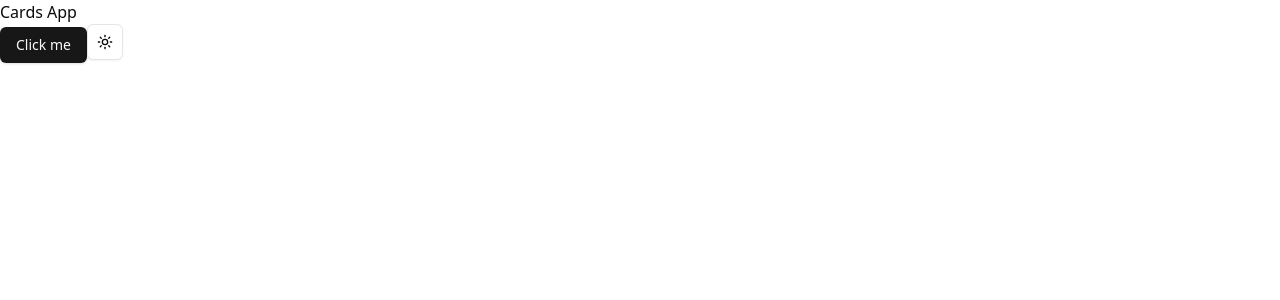
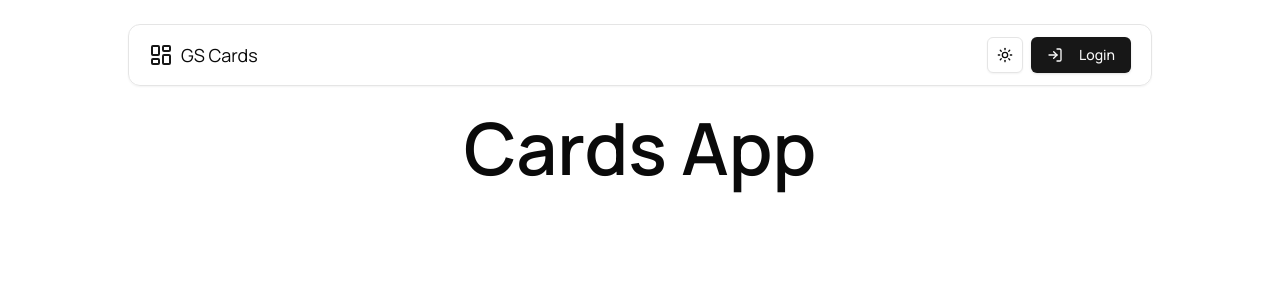
Before and after one commit to TheGauravsahu/gscards, a Next.js app: page / in a window 1280 px wide. Shown: the top 300 px of the page. Built offline with nearby package versions, Linux system fonts and the light colour scheme.

Commit message:
✨feat : add topbar, layout.

```diff
--- a/src/app/globals.css
+++ b/src/app/globals.css
@@ -119,3 +119,9 @@
     @apply bg-background text-foreground;
   }
 }
+
+
+* {
+  font-family: "Manrope";
+  font-weight: 400;
+}
--- a/src/app/layout.tsx
+++ b/src/app/layout.tsx
@@ -1,15 +1,11 @@
 import type { Metadata } from "next";
-import { Geist, Geist_Mono } from "next/font/google";
+import { Manrope } from "next/font/google";
 import "./globals.css";
 import Providers from "@/components/providers";
+import Topbar from "@/components/topbar";
 
-const geistSans = Geist({
-  variable: "--font-geist-sans",
-  subsets: ["latin"],
-});
-
-const geistMono = Geist_Mono({
-  variable: "--font-geist-mono",
+const manropeSans = Manrope({
+  variable: "--font-manrope-sans",
   subsets: ["latin"],
 });
 
@@ -25,10 +21,11 @@ export default function RootLayout({
 }>) {
   return (
     <html lang="en">
-      <body
-        className={`${geistSans.variable} ${geistMono.variable} antialiased`}
-      >
-        <Providers>{children}</Providers>
+      <body className={`${manropeSans.variable} antialiased`}>
+        <Providers>
+          <Topbar />
+          <main className="max-w-4xl mx-auto pt-28 px-8">{children}</main>
+        </Providers>
       </body>
     </html>
   );
--- a/src/app/page.tsx
+++ b/src/app/page.tsx
@@ -1,13 +1,10 @@
-import { ThemeToggle } from "@/components/theme-toggle";
-import { Button } from "@/components/ui/button";
-import Image from "next/image";
+
 
 export default function Home() {
   return (
-    <div>
-      <h1>Cards App</h1>
-      <Button>Click me</Button>
-      <ThemeToggle />
+    <div className="flex items-center justify-center">
+      <h1 className="text-7xl  font-semibold leading-none line-clamp-0">Cards App</h1>
+
     </div>
   );
 }
--- /dev/null
+++ b/src/components/topbar.tsx
@@ -0,0 +1,28 @@
+import Link from "next/link";
+import { LogIn, LayoutDashboard } from "lucide-react";
+import { buttonVariants } from "./ui/button";
+import { ThemeToggle } from "./theme-toggle";
+
+export default function Topbar() {
+  return (
+    <header className="fixed top-6 left-1/2 transform -translate-x-1/2 flex items-center justify-between w-[90%] md:w-[80vw] border  bg-white/80 backdrop-blur-lg p-3 px-5 rounded-xl shadow-sm dark:border-gray-700 dark:bg-black/50">
+      <Link href="/" className="flex items-center gap-2 text-lg font-semibold">
+        <LayoutDashboard className="w-6 h-6 text-primary" />
+        <span>GS Cards</span>
+      </Link>
+
+      <nav className="flex items-center gap-2">
+        <ThemeToggle />
+        <Link
+          className={buttonVariants({
+            variant: "default",
+          })}
+          href="/"
+        >
+          <LogIn className="w-4 h-4 mr-2" />
+          Login
+        </Link>
+      </nav>
+    </header>
+  );
+}
```
Also changed, not shown: src/components/theme-toggle.tsx (line endings or trailing spaces).
